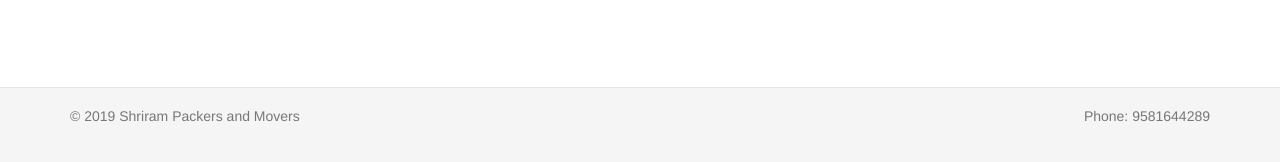
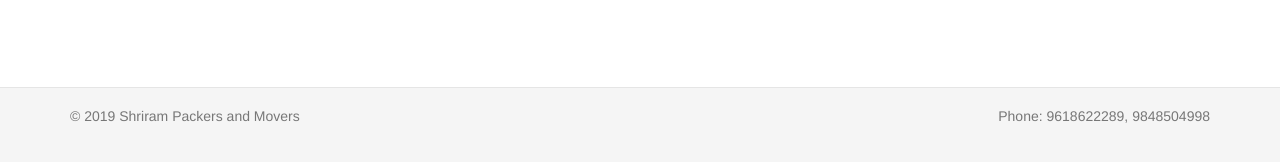
Before and after one commit to shrirampackers/shrirampackers.github.io, a Jekyll site: the page built from index.html, in a window 1280 px wide. Shown: the part 718-880 px from the top of the page. Built offline with Jekyll 4.4.1, drawn with Linux system fonts in a browser that asks for light colours; nearby versions of some CDN libraries.

Commit message:
Update default.html

```diff
--- a/_layouts/default.html
+++ b/_layouts/default.html
@@ -52,7 +52,7 @@
 
         <footer class="footer">
             <div class="container">
-                <p>&copy; 2019 {{ site.title }} <span class="pull-right">Phone: 9581644289</span></p>
+                <p>&copy; 2019 {{ site.title }} <span class="pull-right">Phone: {{ site.phone }}</span></p>
             </div>
         </footer>
 
```
